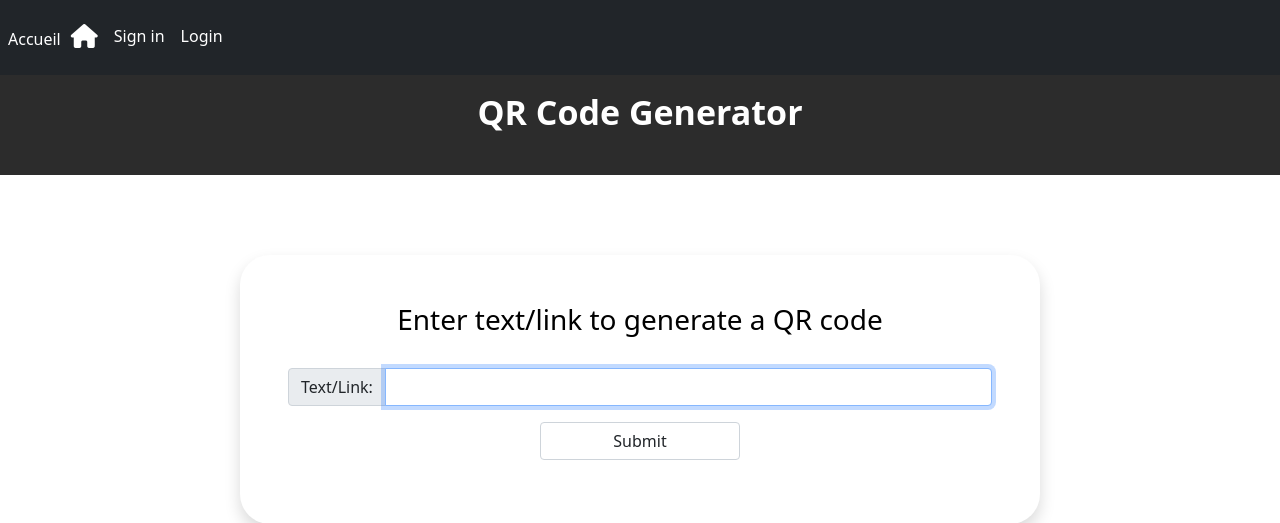
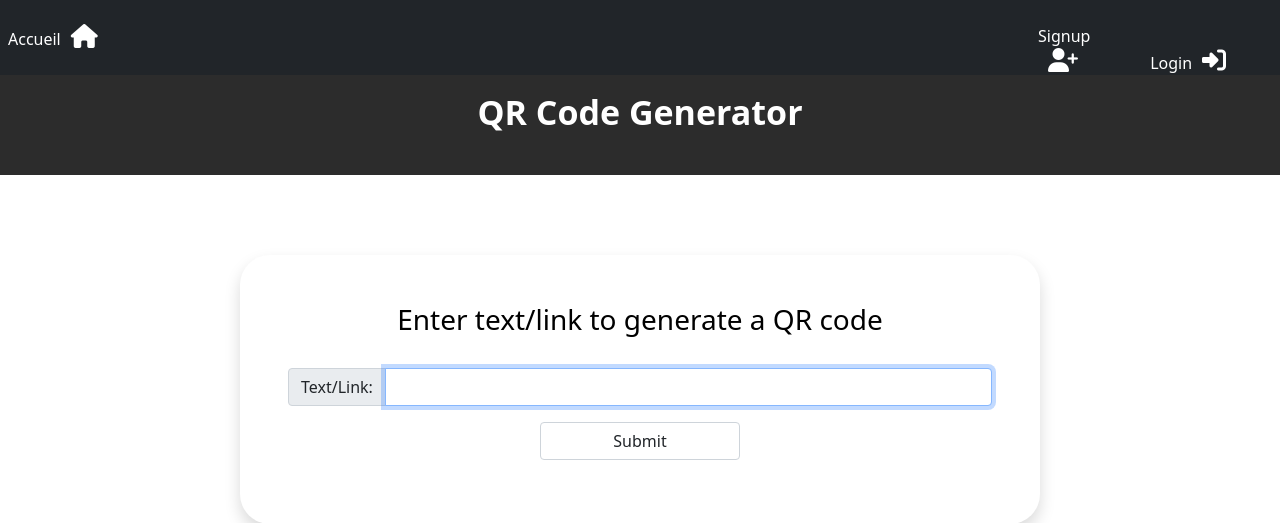
Before and after one commit to LucasRedjaimia/QRCodes, a Django app: page / in a window 1280 px wide. Shown: the top 523 px of the page. Run offline with Django 4.2, Linux system fonts and the light colour scheme.

Commit message:
navbar changes

```diff
--- a/qr/templates/menu.html
+++ b/qr/templates/menu.html
@@ -5,6 +5,15 @@
     li a i {
         font-size: 24px;
         margin-left: 10px;
+    }
+    .right {
+        position: absolute;
+        right: 10px;
+        width: 240px;
+    }
+    .right li {
+        width: 45%;
+        display: inline-block;
     }
 </style>
 <nav class="navbar navbar-expand-lg navbar-light bg-dark fixed-top" style="width: 100%">
@@ -24,12 +33,15 @@
                     <a class="nav-link" href="{% url 'logout' %}">Logout<i class="fa-solid fa-arrow-right-from-bracket"></i></a>
                 </li>
             {% else %}
-                <li class="nav-item">
-                    <a class="nav-link" href="{% url 'register' %}">Sign in</a>
-                </li>
-                <li class="nav-item">
-                    <a href="{% url 'login' %}" class="nav-link">Login</a>
-                </li>
+                <div class="right">
+                    <li class="nav-item">
+                        <a class="nav-link" href="{% url 'register' %}">Signup<i class="fa-solid fa-user-plus"></i></a>
+                    </li>
+                    <li class="nav-item">
+                        <a href="{% url 'login' %}" class="nav-link">Login<i class="fa-solid fa-right-to-bracket"></i></a>
+                    </li>
+                </div>
+
             {% endif %}
         </ul>
     </div>
```
